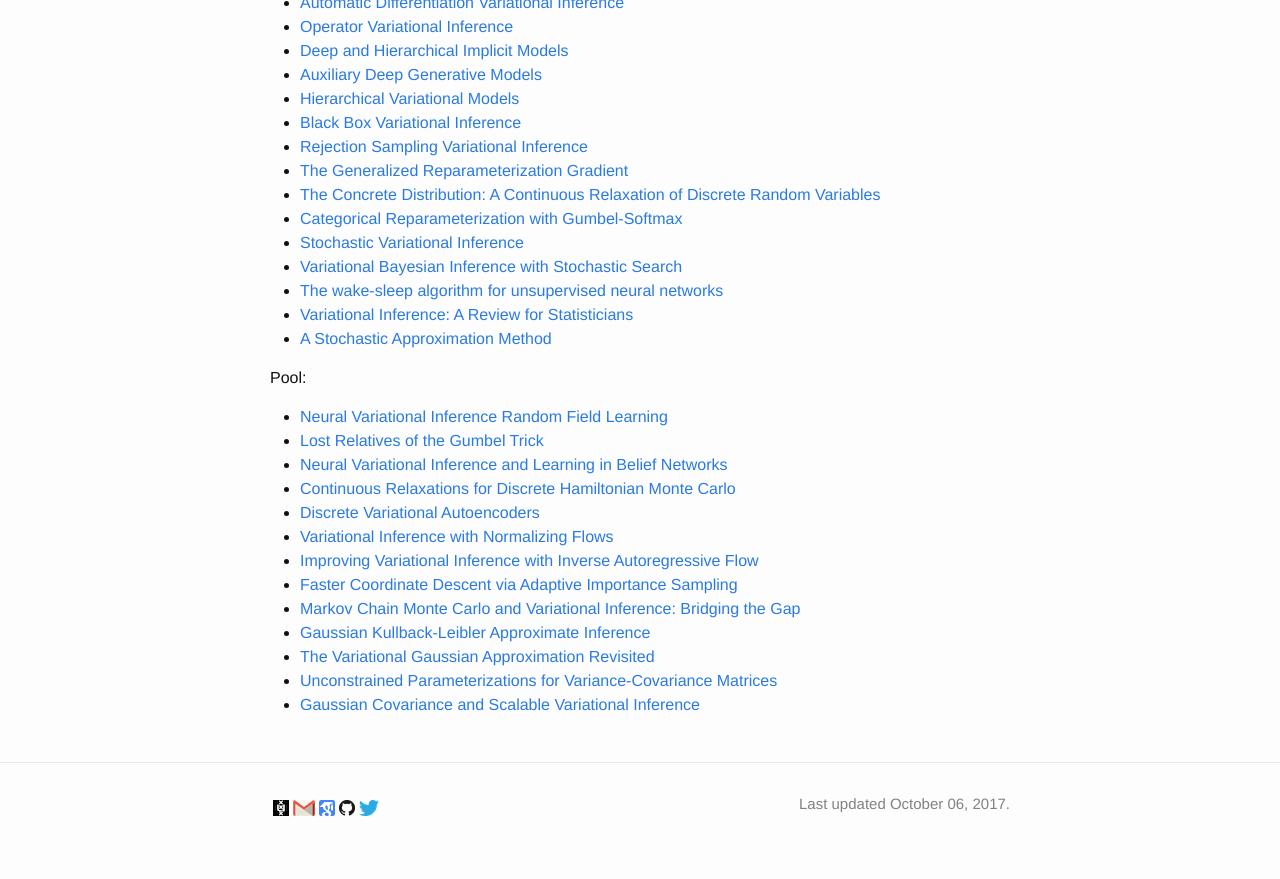
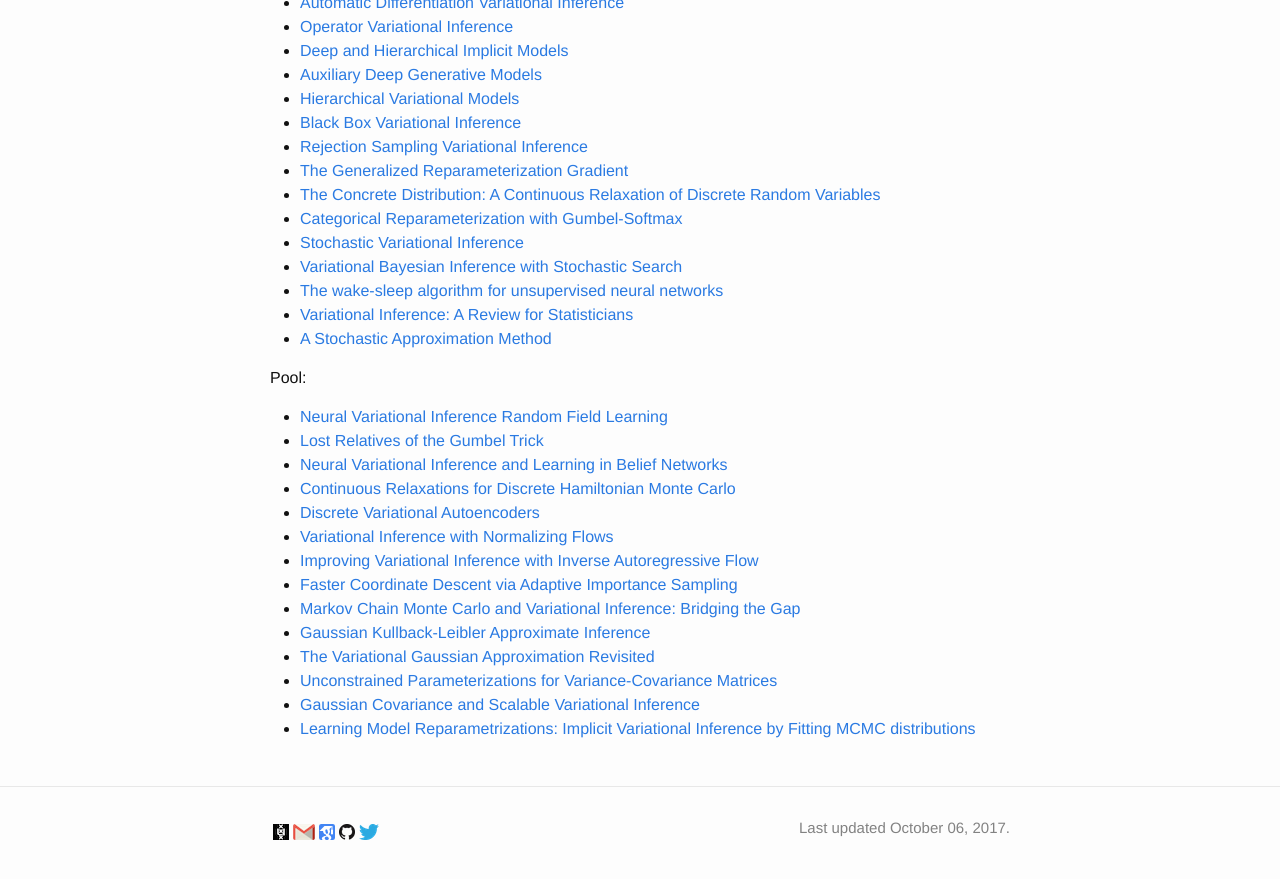
Before and after one commit to wilkeraziz/oldsite, a Jekyll site: the page built from pages/inference.markdown, in a window 1280 px wide and 900 px high, scrolled down 712 px. Shown: the top 879 px of the window. Built offline with Jekyll 4.4.1, drawn with Linux system fonts in a browser that asks for light colours.

Commit message:
more on reparameterisation

```diff
--- a/pages/inference.markdown
+++ b/pages/inference.markdown
@@ -56,3 +56,4 @@ Pool:
 * [The Variational Gaussian Approximation Revisited](https://pdfs.semanticscholar.org/48dc/1de73230c3b1ff15d5aa20132fbdc31ad7d5.pdf)
 * [Unconstrained Parameterizations for Variance-Covariance Matrices](http://citeseerx.ist.psu.edu/viewdoc/download?doi=10.1.1.31.494&rep=rep1&type=pdf)
 * [Gaussian Covariance and Scalable Variational Inference](https://pdfs.semanticscholar.org/b024/1a272affef1e5230e6fa3cc3e19143785fa6.pdf)
+* [Learning Model Reparametrizations: Implicit Variational Inference by Fitting MCMC distributions](https://arxiv.org/pdf/1708.01529.pdf)
```
